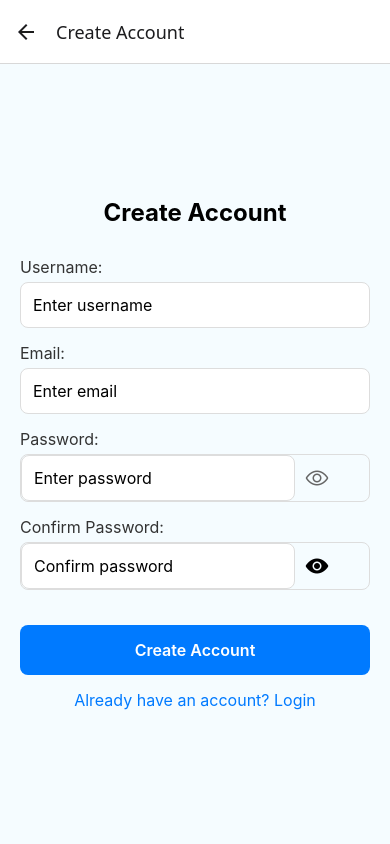
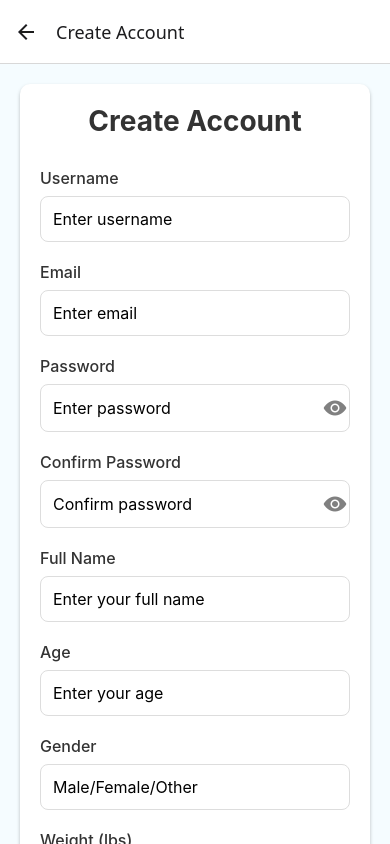
Before and after one commit to Korbyn987/TFC-Training_Frequency_Calculator-, a React Native app: screen /CreateAccount in a window 390 px wide. Built offline with nearby package versions, Linux system fonts and the light colour scheme.

Commit message:
connected frontend to backend DB for login and create account

```diff
--- a/src/login/createAccount.js
+++ b/src/login/createAccount.js
@@ -1,21 +1,23 @@
+import { Ionicons } from "@expo/vector-icons";
 import React, { useState } from "react";
 import {
-  View,
+  ActivityIndicator,
+  Alert,
+  KeyboardAvoidingView,
+  Platform,
+  ScrollView,
   Text,
   TextInput,
   TouchableOpacity,
-  KeyboardAvoidingView,
-  Platform,
-  Alert,
+  View
 } from "react-native";
 import { styles } from "../styles/createAccountStyles";
-import { Ionicons } from "@expo/vector-icons";
 
 // Use different URLs based on platform
 const API_URL = Platform.select({
-  ios: "http://localhost:5001/api", // iOS simulator
-  android: "http://10.0.2.2:5001/api", // Android emulator
-  default: "http://localhost:5001/api", // Web
+  ios: "http://localhost:5001", // iOS simulator
+  android: "http://10.0.2.2:5001", // Android emulator
+  default: "http://localhost:5001" // Web
 });
 
 const CreateAccount = ({ navigation }) => {
@@ -24,12 +26,11 @@ const CreateAccount = ({ navigation }) => {
     email: "",
     password: "",
     confirmPassword: "",
-    // adding default values for required fields
     name: "",
-    age: 0,
-    gender: "Not specified",
-    weight: 0,
-    height: 0,
+    age: "",
+    gender: "",
+    weight: "",
+    height: ""
   });
 
   const [loading, setLoading] = useState(false);
@@ -39,60 +40,89 @@ const CreateAccount = ({ navigation }) => {
   const handleChange = (field, value) => {
     setFormData({
       ...formData,
-      [field]: value,
+      [field]: value
     });
   };
 
-  const handleSubmit = async () => {
-    // Basic validation
+  const validateForm = () => {
     if (
       !formData.username ||
       !formData.password ||
       !formData.email ||
-      !formData.confirmPassword
+      !formData.confirmPassword ||
+      !formData.name ||
+      !formData.age ||
+      !formData.gender ||
+      !formData.weight ||
+      !formData.height
     ) {
       Alert.alert("Error", "Please fill in all fields");
-      return;
+      return false;
     }
 
     if (formData.password !== formData.confirmPassword) {
       Alert.alert("Error", "Passwords do not match");
+      return false;
+    }
+
+    if (formData.password.length < 6) {
+      Alert.alert("Error", "Password must be at least 6 characters long");
+      return false;
+    }
+
+    const emailRegex = /^[^\s@]+@[^\s@]+\.[^\s@]+$/;
+    if (!emailRegex.test(formData.email)) {
+      Alert.alert("Error", "Please enter a valid email address");
+      return false;
+    }
+
+    return true;
+  };
+
+  const handleSubmit = async () => {
+    if (!validateForm()) {
       return;
     }
-    try {
+
     setLoading(true);
 
-      const response = await fetch(`${API_URL}/register`, {
+    try {
+      const response = await fetch(`${API_URL}/api/register`, {
         method: "POST",
         headers: {
-          "Content-Type": "application/json",
+          "Content-Type": "application/json"
         },
         body: JSON.stringify({
           username: formData.username,
+          email: formData.email,
           password: formData.password,
-          name: formData.username, //using username as name initially
-          age: 0,
-          gender: "Not Specified",
-          weight: 0,
-          height: 0,
-        }),
+          name: formData.name,
+          age: formData.age,
+          gender: formData.gender,
+          weight: formData.weight,
+          height: formData.height
+        })
       });
+
       const data = await response.json();
-      if (!response.ok) {
-        throw new Error(data.error || "Registration failed");
+
+      if (response.ok) {
+        Alert.alert("Success", "Account created successfully! Please log in.", [
+          {
+            text: "OK",
+            onPress: () => navigation.navigate("Login")
           }
-
-      // Navigate to Login immediately
-      navigation.replace("Login");
-
-      // Show success message after navigation
+        ]);
+      } else {
+        const errorMessage = data.error || "Registration failed";
+        Alert.alert("Error", errorMessage);
+      }
+    } catch (error) {
+      console.error("Registration error:", error);
       Alert.alert(
-        "Account Created!",
-        "Your account has been created successfully. Please log in to continue."
+        "Error",
+        "Failed to create account. Please check your internet connection and try again."
       );
-    } catch (error) {
-      Alert.alert("Error", error.message || "Failed to create account");
-      console.log(error);
     } finally {
       setLoading(false);
     }
@@ -103,87 +133,165 @@ const CreateAccount = ({ navigation }) => {
       behavior={Platform.OS === "ios" ? "padding" : "height"}
       style={styles.container}
     >
+      <ScrollView contentContainerStyle={styles.scrollContainer}>
+        <View style={styles.formContainer}>
           <Text style={styles.title}>Create Account</Text>
 
           <View style={styles.inputContainer}>
-        <Text style={styles.label}>Username:</Text>
+            <Text style={styles.label}>Username</Text>
             <TextInput
               style={styles.input}
               placeholder="Enter username"
               value={formData.username}
-          onChangeText={(value) => handleChange("username", value)}
+              onChangeText={(text) => handleChange("username", text)}
               autoCapitalize="none"
+              editable={!loading}
             />
           </View>
 
           <View style={styles.inputContainer}>
-        <Text style={styles.label}>Email:</Text>
+            <Text style={styles.label}>Email</Text>
             <TextInput
               style={styles.input}
               placeholder="Enter email"
               value={formData.email}
-          onChangeText={(value) => handleChange("email", value)}
+              onChangeText={(text) => handleChange("email", text)}
+              keyboardType="email-address"
               autoCapitalize="none"
-          keyboardType="email-address"
+              editable={!loading}
             />
           </View>
 
           <View style={styles.inputContainer}>
-        <Text style={styles.label}>Password:</Text>
+            <Text style={styles.label}>Password</Text>
             <View style={styles.passwordContainer}>
               <TextInput
-            style={styles.input}
+                style={styles.passwordInput}
                 placeholder="Enter password"
                 value={formData.password}
-            onChangeText={(value) => handleChange("password", value)}
+                onChangeText={(text) => handleChange("password", text)}
                 secureTextEntry={!showPassword}
+                editable={!loading}
               />
               <TouchableOpacity
                 style={styles.eyeIcon}
                 onPress={() => setShowPassword(!showPassword)}
+                disabled={loading}
               >
                 <Ionicons
-              name={showPassword ? "eye-off-outline" : "eye-outline"}
+                  name={showPassword ? "eye-off" : "eye"}
                   size={24}
-              color="#666"
+                  color="gray"
                 />
               </TouchableOpacity>
             </View>
           </View>
 
           <View style={styles.inputContainer}>
-        <Text style={styles.label}>Confirm Password:</Text>
+            <Text style={styles.label}>Confirm Password</Text>
             <View style={styles.passwordContainer}>
               <TextInput
-            style={styles.input}
+                style={styles.passwordInput}
                 placeholder="Confirm password"
                 value={formData.confirmPassword}
-            onChangeText={(value) => handleChange("confirmPassword", value)}
+                onChangeText={(text) => handleChange("confirmPassword", text)}
                 secureTextEntry={!showConfirmPassword}
+                editable={!loading}
               />
               <TouchableOpacity
                 style={styles.eyeIcon}
                 onPress={() => setShowConfirmPassword(!showConfirmPassword)}
+                disabled={loading}
               >
                 <Ionicons
                   name={showConfirmPassword ? "eye-off" : "eye"}
                   size={24}
-              color="666"
+                  color="gray"
                 />
               </TouchableOpacity>
             </View>
           </View>
 
-      <TouchableOpacity style={styles.button} onPress={handleSubmit}>
+          <View style={styles.inputContainer}>
+            <Text style={styles.label}>Full Name</Text>
+            <TextInput
+              style={styles.input}
+              placeholder="Enter your full name"
+              value={formData.name}
+              onChangeText={(text) => handleChange("name", text)}
+              editable={!loading}
+            />
+          </View>
+
+          <View style={styles.inputContainer}>
+            <Text style={styles.label}>Age</Text>
+            <TextInput
+              style={styles.input}
+              placeholder="Enter your age"
+              value={formData.age}
+              onChangeText={(text) => handleChange("age", text)}
+              keyboardType="numeric"
+              editable={!loading}
+            />
+          </View>
+
+          <View style={styles.inputContainer}>
+            <Text style={styles.label}>Gender</Text>
+            <TextInput
+              style={styles.input}
+              placeholder="Male/Female/Other"
+              value={formData.gender}
+              onChangeText={(text) => handleChange("gender", text)}
+              editable={!loading}
+            />
+          </View>
+
+          <View style={styles.inputContainer}>
+            <Text style={styles.label}>Weight (lbs)</Text>
+            <TextInput
+              style={styles.input}
+              placeholder="Enter your weight"
+              value={formData.weight}
+              onChangeText={(text) => handleChange("weight", text)}
+              keyboardType="numeric"
+              editable={!loading}
+            />
+          </View>
+
+          <View style={styles.inputContainer}>
+            <Text style={styles.label}>Height</Text>
+            <TextInput
+              style={styles.input}
+              placeholder="e.g., 5'11&quot;"
+              value={formData.height}
+              onChangeText={(text) => handleChange("height", text)}
+              editable={!loading}
+            />
+          </View>
+
+          <TouchableOpacity
+            style={[styles.button, loading && styles.buttonDisabled]}
+            onPress={handleSubmit}
+            disabled={loading}
+          >
+            {loading ? (
+              <ActivityIndicator color="#fff" />
+            ) : (
               <Text style={styles.buttonText}>Create Account</Text>
+            )}
           </TouchableOpacity>
 
           <TouchableOpacity
-        style={styles.linkContainer}
+            style={styles.loginLink}
             onPress={() => navigation.navigate("Login")}
+            disabled={loading}
           >
-        <Text style={styles.linkText}>Already have an account? Login</Text>
+            <Text style={styles.loginLinkText}>
+              Already have an account? Login here
+            </Text>
           </TouchableOpacity>
+        </View>
+      </ScrollView>
     </KeyboardAvoidingView>
   );
 };
--- a/src/styles/createAccountStyles.js
+++ b/src/styles/createAccountStyles.js
@@ -3,23 +3,41 @@ import { StyleSheet } from "react-native";
 export const styles = StyleSheet.create({
   container: {
     flex: 1,
+    backgroundColor: "#F5FCFF",
+  },
+  scrollContainer: {
+    flexGrow: 1,
     justifyContent: "center",
     padding: 20,
-    backgroundColor: "#F5FCFF",
+  },
+  formContainer: {
+    backgroundColor: "#FFFFFF",
+    padding: 20,
+    borderRadius: 10,
+    shadowColor: "#000",
+    shadowOffset: {
+      width: 0,
+      height: 2,
+    },
+    shadowOpacity: 0.25,
+    shadowRadius: 3.84,
+    elevation: 5,
   },
   title: {
-    fontSize: 24,
+    fontSize: 28,
     fontWeight: "bold",
     marginBottom: 30,
     textAlign: "center",
+    color: "#333",
   },
   inputContainer: {
-    marginBottom: 15,
+    marginBottom: 20,
   },
   label: {
     fontSize: 16,
-    marginBottom: 5,
+    marginBottom: 8,
     color: "#333",
+    fontWeight: "500",
   },
   input: {
     borderWidth: 1,
@@ -35,6 +53,7 @@ export const styles = StyleSheet.create({
     borderWidth: 1,
     borderColor: "#ddd",
     borderRadius: 8,
+    backgroundColor: "#fff",
   },
   passwordInput: {
     flex: 1,
@@ -51,20 +70,19 @@ export const styles = StyleSheet.create({
     alignItems: "center",
     marginTop: 20,
   },
-  buttonDiabled: {
-    backgroundColor: "#99c9ff",
-    opacity: 0.7,
+  buttonDisabled: {
+    backgroundColor: "#999",
   },
   buttonText: {
     color: "#fff",
-    fontSize: 16,
+    fontSize: 18,
     fontWeight: "600",
   },
-  linkContainer: {
-    marginTop: 15,
+  loginLink: {
+    marginTop: 20,
     alignItems: "center",
   },
-  linkText: {
+  loginLinkText: {
     color: "#007AFF",
     fontSize: 16,
   },
```
Also changed, not shown: src/App.js (+14 -14 lines), 2 other files (tests, documents, lock files or other folders). Lines whose indentation alone changed are shown as unchanged.
